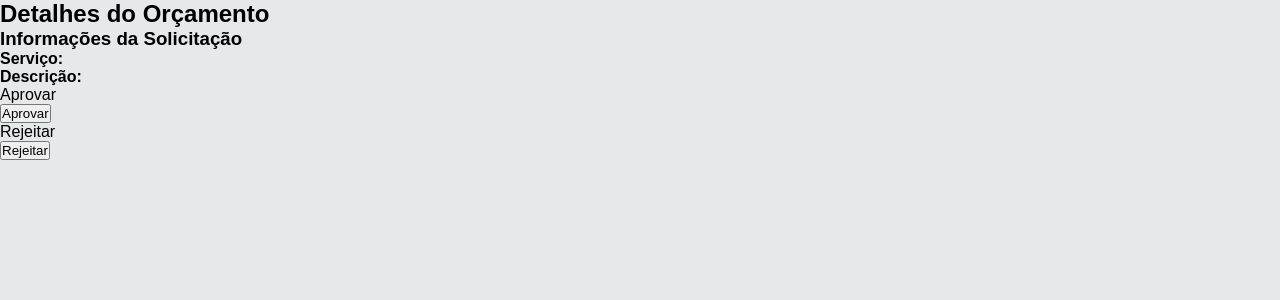
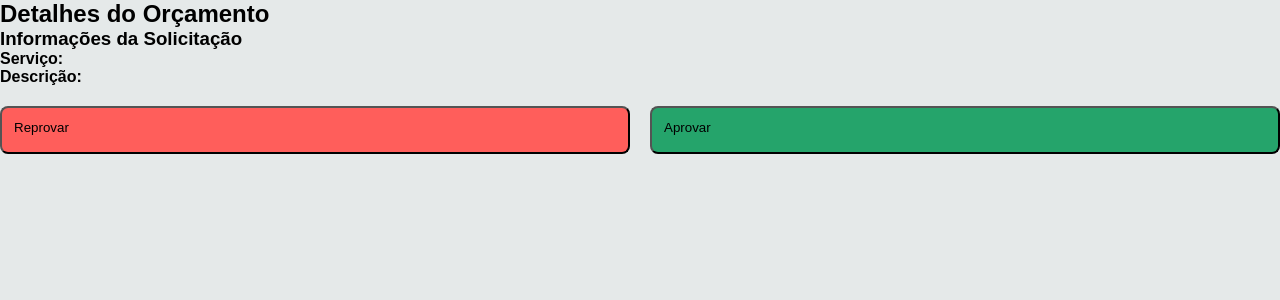
Before and after one commit to EduKaique/sistema-manutencao-angular-spring, an Angular app in the folder front-end/: page /approve-reject-panel in a window 1280 px wide. Shown: the top 300 px of the page. Built offline with nearby package versions, Linux system fonts and the light colour scheme.

Commit message:
feat: tela aprovar/reprovar atualizada

```diff
--- /dev/null
+++ b/front-end/src/app/features/client/request-budget/request-budget.component.html
@@ -0,0 +1 @@
+<p>request-budget works!</p>
--- a/front-end/src/app/features/client/request-detail-page/components/approve-reject-panel/approve-reject-panel.component.css
+++ b/front-end/src/app/features/client/request-detail-page/components/approve-reject-panel/approve-reject-panel.component.css
@@ -0,0 +1,31 @@
+.action-buttons {
+    display: flex;
+    justify-content: center;
+    gap: 20px;
+    margin-top: 20px;
+}
+
+.reject-button{
+    display: flex;
+    height: 48px;
+    padding: var(--spacing-2xs, 12px);
+    flex-direction: column;
+    align-items: flex-start;
+    gap: var(--spacing-2xs, 12px);
+    flex: 1 0 0;
+    border-radius: var(--radius-sm, 8px);
+    background: var(--color-error-light, #FF5E5B);
+}
+
+.approve-button{
+    display: flex;
+    height: 48px;
+    padding: var(--spacing-2xs, 12px);
+    flex-direction: column;
+    align-items: flex-start;
+    gap: var(--spacing-2xs, 12px);
+    flex: 1 0 0;
+    border-radius: var(--radius-sm, 8px);
+    background: var(--color-green-50, #25A46B);
+
+}
--- a/front-end/src/app/features/client/request-detail-page/components/approve-reject-panel/approve-reject-panel.component.html
+++ b/front-end/src/app/features/client/request-detail-page/components/approve-reject-panel/approve-reject-panel.component.html
@@ -11,11 +11,10 @@
 
       </ul>
 
-      <div class="approve-button">Aprovar</div>
-        <button approve>Aprovar</button>
-
-    <div class="reject-button">Rejeitar</div>
-        <button reject>Rejeitar</button>
+      <div class="action-buttons">
+        <button class="reject-button" (click)="reprovar()">Reprovar</button>
+        <button class="approve-button" (click)="aprovar()">Aprovar</button>
+      </div>
 
     <div></div>
 
--- a/front-end/src/app/features/client/request-detail-page/components/approve-reject-panel/approve-reject-panel.component.ts
+++ b/front-end/src/app/features/client/request-detail-page/components/approve-reject-panel/approve-reject-panel.component.ts
@@ -8,4 +8,13 @@ import { Component } from '@angular/core';
 })
 export class ApproveRejectPanelComponent {
 
+
+  aprovar() {
+    console.log('Orçamento aprovado!');
+  }
+
+  reprovar() {
+    console.log('Orçamento reprovado!');
+  }
+
 }
```
Also changed, not shown: front-end/src/app/features/client/request-budget/request-budget.component.ts (added, +11 -0 lines), front-end/src/app/features/client/request-budget/request-budget.component.css (added), 1 other file (tests, documents, lock files or other folders).
